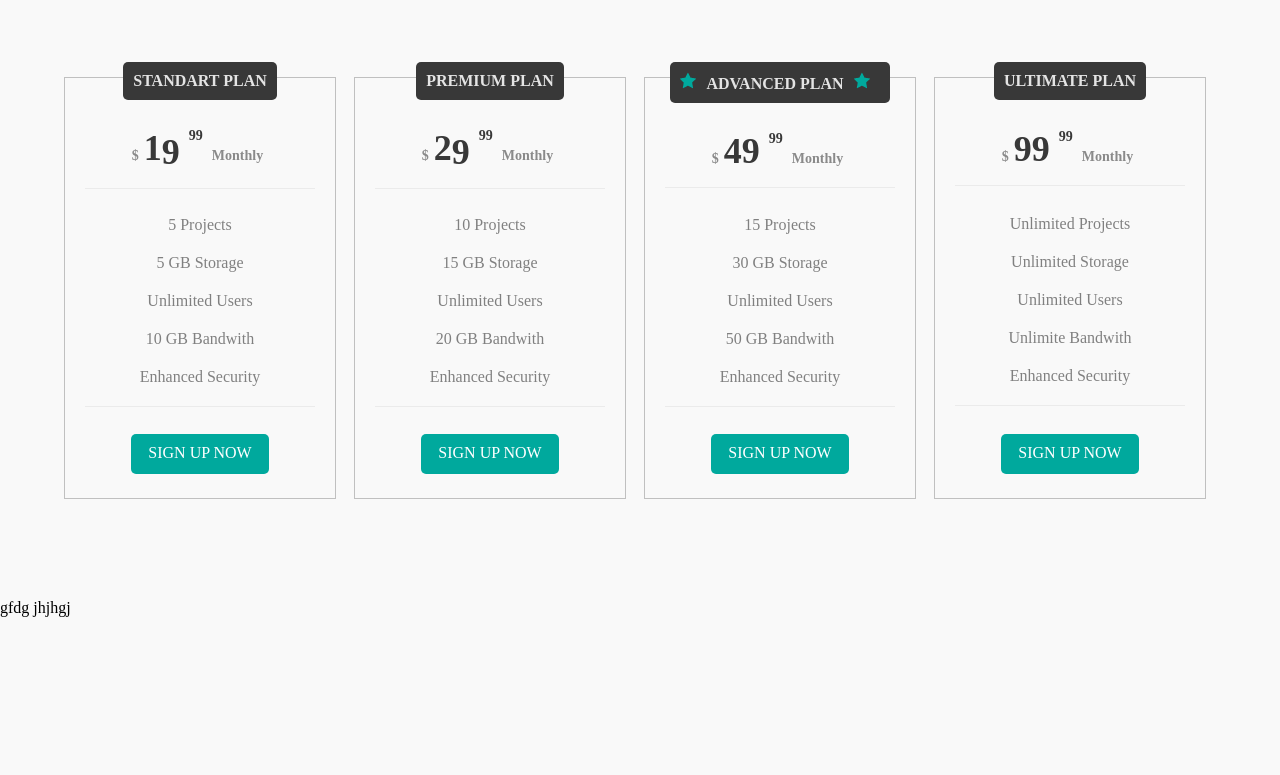
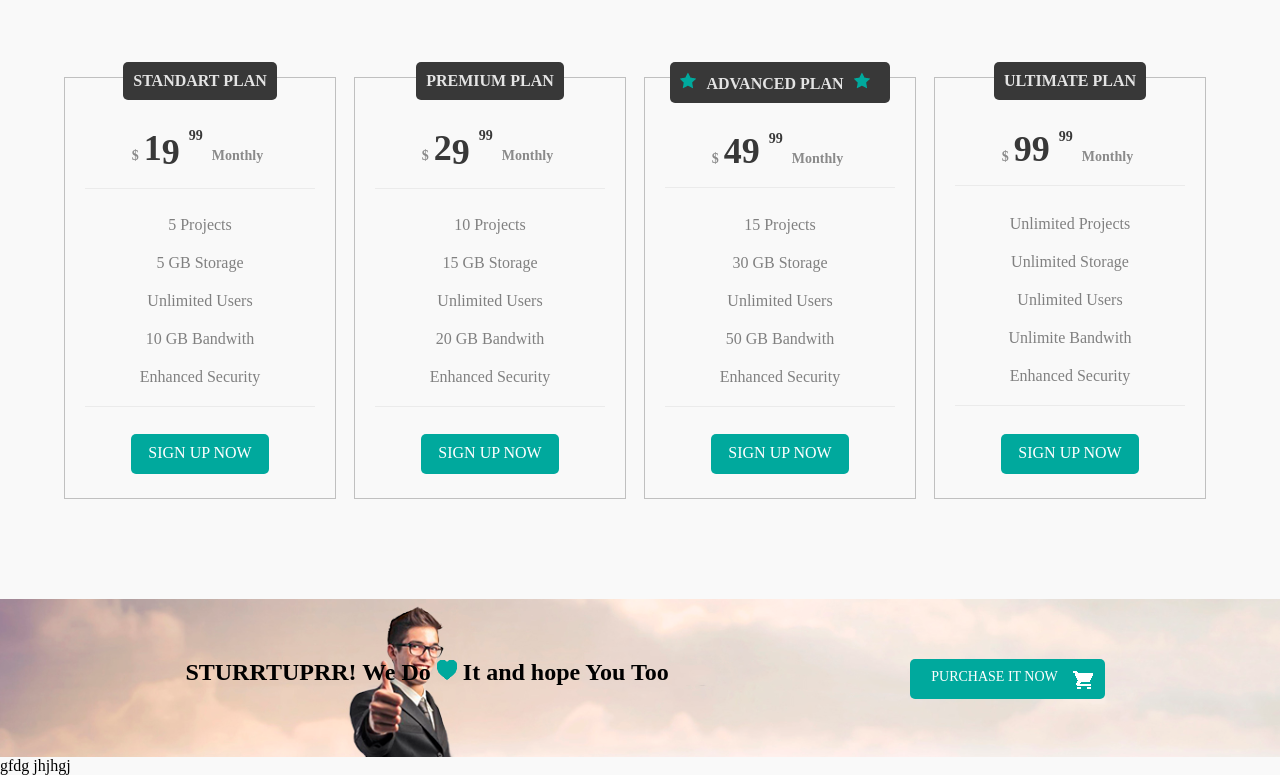
Before and after one commit to BrikBazyko/STARTUPRR, a website: page index.html in a window 1280 px wide. Shown: the part 4985-5760 px from the top of the page. Before the commit the page ends 5602 px from the top, so only its background shows below. Drawn offline with Linux system fonts and the light colour scheme.

Commit message:
12:23 add block purchase 17.09

```diff
--- a/index.html
+++ b/index.html
@@ -473,10 +473,15 @@
                     <a class="btn btn--package" href="#"> sign up now</a>
                   </div>
                 </div>
-
-
               </div>
             </div>
+            <div class="purchase">
+              <div class="container container--purchase">
+                <h2 class="title title--purchase">STURRTUPRR! We Do <img src="img/heart.png" alt="heart" height="20" width="20">  It and hope You Too</h2>
+                <a href="#" class="btn btn--purchase">purchase it now</a>
+              </div>
+            </div>
+
             gfdg
             jhjhgj
           </body>
--- a/scss/b/_btn.scss
+++ b/scss/b/_btn.scss
@@ -91,4 +91,28 @@
     border-radius: 5px;
     text-transform: uppercase;
   }
+  &--purchase{
+    background: #00a99d;
+    text-decoration: none;
+    color: white;
+    padding: 10px 35px 10px 10px;
+    width: 150px;
+    height: 20px;
+    font-size: 14px;
+    text-align: center;
+    align-items: center;
+    border-radius: 5px;
+    text-transform: uppercase;
+    margin-top: 60px;
+    position: relative;
+  }
+  &--purchase::after{
+    content: "";
+    background: url(../img/shop-cart.png) no-repeat;
+    position: absolute;
+    width: 28px;
+    height: 20px;
+    right: 5px;
+    bottom: 10px;
+  }
 }
--- a/scss/b/_container.scss
+++ b/scss/b/_container.scss
@@ -10,4 +10,8 @@
     display: flex;
     justify-content: space-between;
   }
+  &--purchase{
+    display: flex;
+    justify-content: space-around;
+  }
 }
--- /dev/null
+++ b/scss/b/_purchase.scss
@@ -0,0 +1,5 @@
+.purchase{
+  background: url(../img/background.png);
+  background-size: cover;
+  height: 158px;
+}
--- a/scss/b/_titles.scss
+++ b/scss/b/_titles.scss
@@ -247,4 +247,9 @@
     width: 230px;
     padding: 0 0 15px 0px;
   }
+  &--purchase{
+    text-transform: none;
+    margin-top: 60px;
+    margin-left: 10px;
+  }
 }
--- a/scss/style.scss
+++ b/scss/style.scss
@@ -20,3 +20,4 @@
 @import "b/price";
 @import "b/package";
 @import "b/list";
+@import "b/purchase";
```
Also changed, not shown: css/style.css, img/background.png (added), img/heart.png (added), img/shop-cart.png (added).
